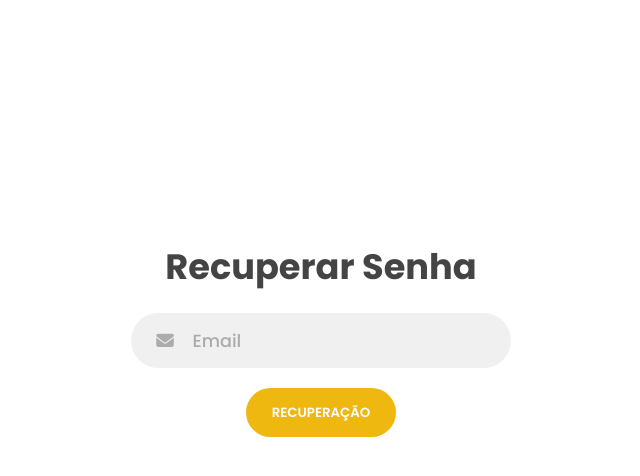
After one commit to fernandohumberto/Imperium_Vastare-, a PHP site: page /recuperaSenha.php in a window 1280 px wide. The commit adds this page. Shown: the top 476 px of the page, without its empty margins (319-959 px from the left). Run offline with PHP 8.4, Linux system fonts and the light colour scheme; some libraries are stand-ins or nearby versions.

Commit message:
inserção recuperar senha

```diff
--- a/login.php
+++ b/login.php
@@ -7,7 +7,7 @@
     <script src="https://kit.fontawesome.com/64d58efce2.js" crossorigin="anonymous"></script>
     <link rel="stylesheet" href="css/style.css" />
     <title>Imperium Vastare - Entre em uma conta</title>
-    </head>
+</head>
 
 <body>
     <div class="container">
@@ -23,6 +23,10 @@
                     <div class="input-field">
                         <i class="fas fa-lock"></i>
                         <input type="password" name="senha" placeholder="Senha" />
+                    </div>
+
+                    <div class="">
+                        <a href="recuperaSenha.php"><span>Esqueceu a Senha?</span></a>
                     </div>
                     <input type="submit" value="Login" class="btn solid" />
                 </form>
--- /dev/null
+++ b/recuperaSenha.php
@@ -0,0 +1,40 @@
+<!DOCTYPE html>
+<html lang="en">
+
+<head>
+    <meta charset="UTF-8" />
+    <meta name="viewport" content="width=device-width, initial-scale=1.0" />
+    <script src="https://kit.fontawesome.com/64d58efce2.js" crossorigin="anonymous"></script>
+    <link rel="stylesheet" href="css/style.css" />
+    <title>Imperium Vastare - Entre em uma conta</title>
+    </head>
+
+<body>
+    <div >
+
+        <div style="margin-top: 15em;">
+
+
+                <form action="config/recuperacao.php"  method="POST">
+                    <h2 class="title">Recuperar Senha</h2>
+
+                    <div class="input-field">
+                        <i class="fas fa-envelope"></i>
+                        <input type="email" placeholder="Email" name="recuperacao" />
+                    </div>
+
+
+
+                    <input type="submit" class="btn" value="Recuperação" />
+                </form>
+            </div>
+        </div>
+
+
+        </div>
+    </div>
+
+    <script src="js/app.js"></script>
+</body>
+
+</html>
```
Also changed, not shown: config/recuperacao.php (added, +22 -0 lines), senha.php (added, +36 -0 lines).
